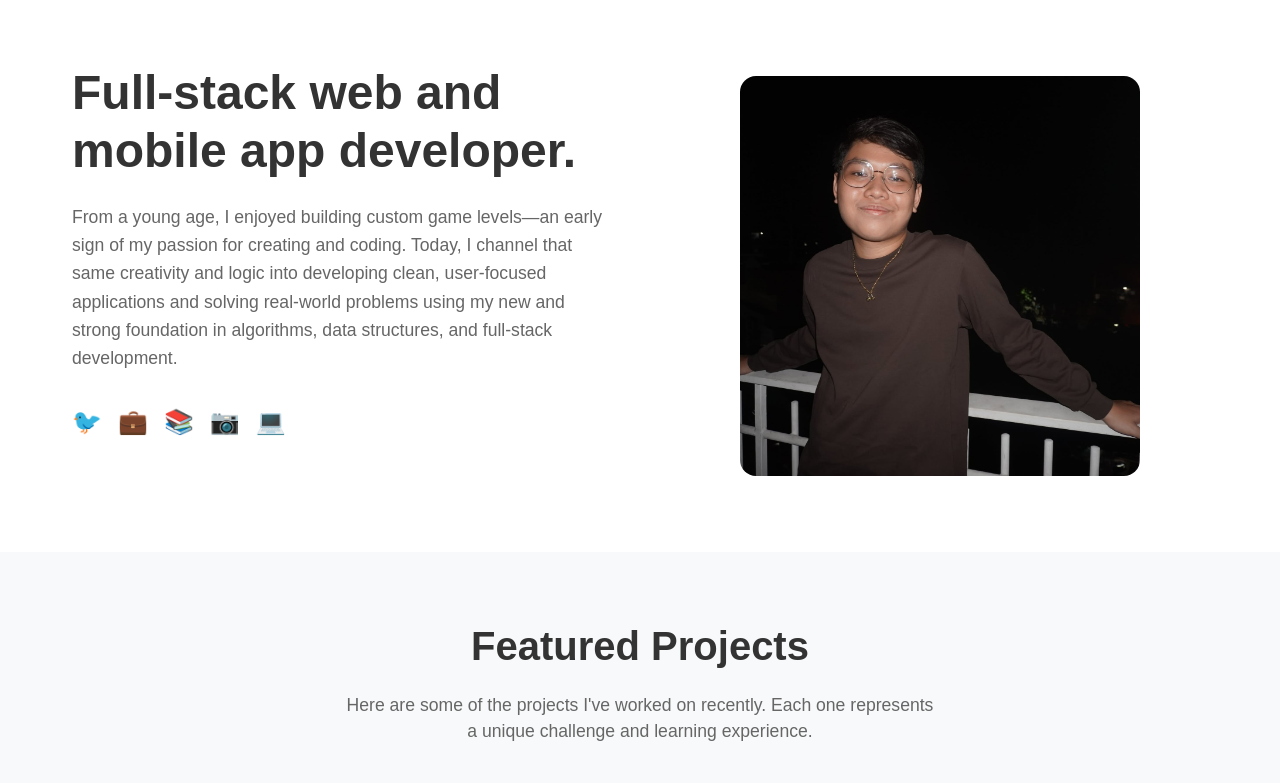
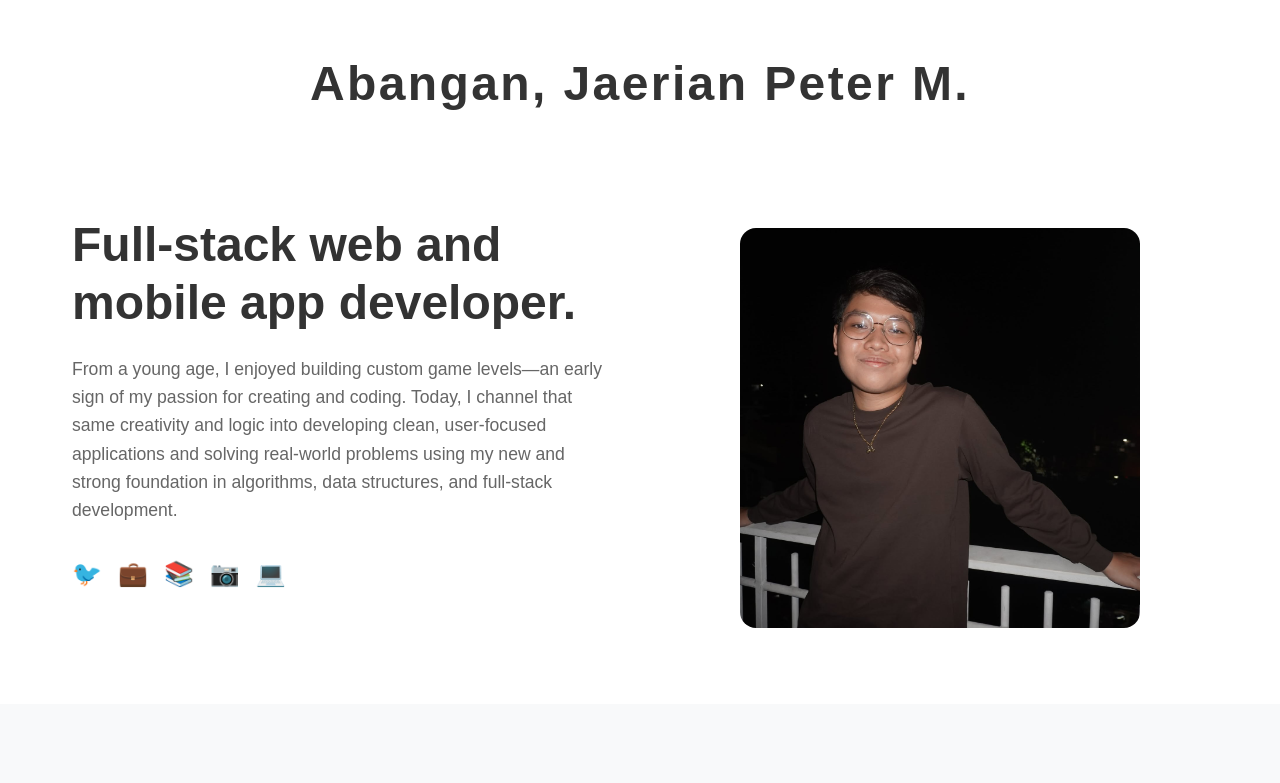
Before and after one commit to RainVar/portfolio_rainvar, a Next.js app: page / in a window 1280 px wide. Shown: the top 783 px of the page. Built offline with nearby package versions, Linux system fonts and the light colour scheme.

Commit message:
feat: added name title

```diff
--- a/src/app/page.tsx
+++ b/src/app/page.tsx
@@ -3,18 +3,36 @@ import React from "react";
 export default function About() {
   return (
     <main style={{ background: "#fff", minHeight: "100vh", color: "#333" }}>
+      {/* Title Section */}
+      <section style={{
+        maxWidth: "1200px",
+        margin: "0 auto",
+        padding: "3rem 2rem 0 2rem",
+        textAlign: "center"
+      }}>
+        <h1 style={{
+          fontSize: "3rem",
+          fontWeight: 700,
+          color: "#333",
+          marginBottom: "0",
+          letterSpacing: "0.05em"
+        }}>
+          Abangan, Jaerian Peter M.
+        </h1>
+      </section>
+
       {/* Hero Section */}
       <section style={{
         maxWidth: "1200px",
         margin: "0 auto",
-        padding: "4rem 2rem",
+        padding: "6rem 2rem 4rem 2rem",
         display: "grid",
         gridTemplateColumns: "1fr 1fr",
         gap: "4rem",
         alignItems: "center"
       }}>
           <div>
-            <h1 style={{
+            <h2 style={{
               fontSize: "3rem",
               fontWeight: 700,
               marginBottom: "1.5rem",
@@ -22,7 +40,7 @@ export default function About() {
               lineHeight: 1.2
             }}>
               Full-stack web and mobile app developer.
-            </h1>
+            </h2>
             <p style={{
               fontSize: "1.1rem",
               lineHeight: 1.6,
@@ -74,7 +92,7 @@ export default function About() {
         }}>
           <div style={{ maxWidth: "1200px", margin: "0 auto", textAlign: "center" }}>
             <h2 style={{
-              fontSize: "2.5rem",
+              fontSize: "3rem",
               fontWeight: 700,
               marginBottom: "1rem",
               color: "#333"
```
